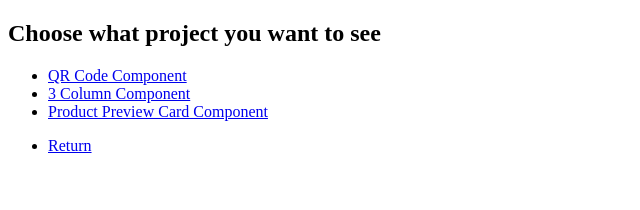
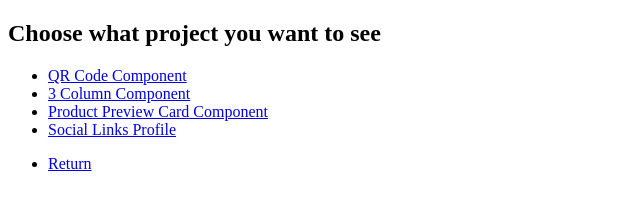
Before and after one commit to emersonescodes/frontendmentor-projects, a website: page newbie/newbie-projects.html in a window 1280 px wide. Shown: the whole page, without its empty margins (0-640 px from the left). Drawn offline with Linux system fonts and the light colour scheme.

Commit message:
add social links project in the newbie navigation

```diff
--- a/newbie/newbie-projects.html
+++ b/newbie/newbie-projects.html
@@ -13,6 +13,7 @@
                 <li><a class="btn" href="./qr-code-component-main/index.html">QR Code Component</a></li>
                 <li><a class="btn" href="./3-column-preview-card-component-main/index.html">3 Column Component</a></li>
                 <li><a class="btn" href="./product-preview-card-component-main/index.html">Product Preview Card Component</a></li>
+                <li><a class="btn" href="./social-links-profile-main/index.html">Social Links Profile</a></li>
             </ul>
             <ul>
                 <li><a href="../index.html">Return</a></li>
```
